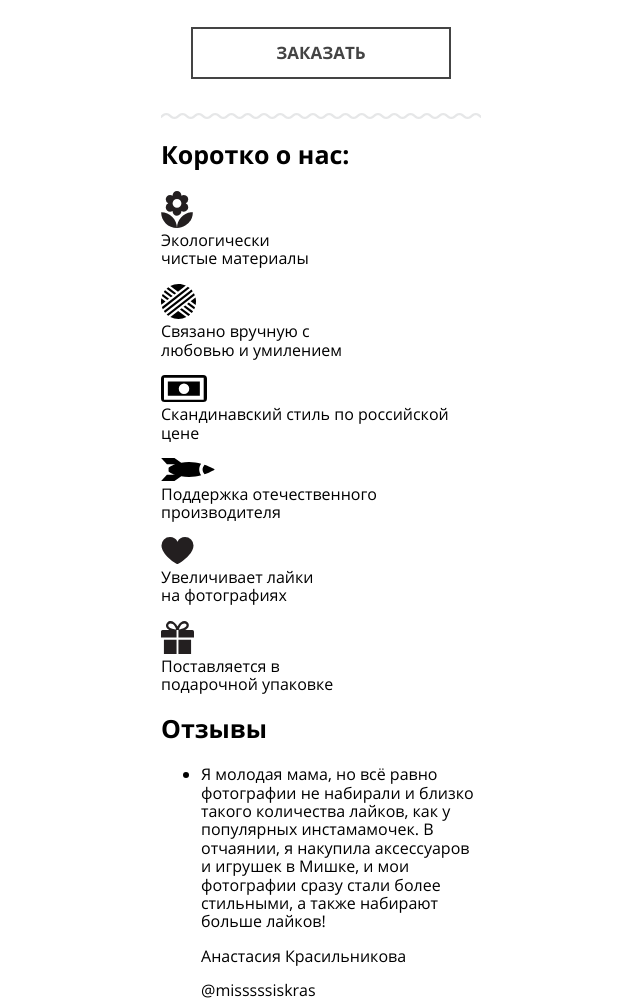
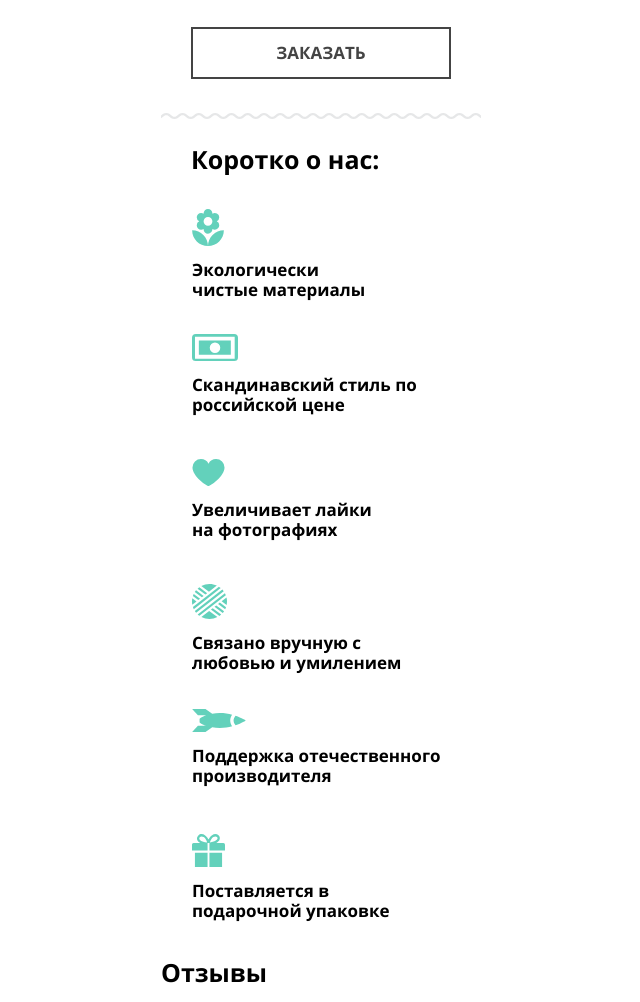
Before and after one commit to FlyaginAS/Academy-Mishka, a website: page dev/index.html in a window 1280 px wide. Shown: the part 1912-2914 px from the top of the page, without its empty margins (319-959 px from the left). Drawn offline with Linux system fonts and the light colour scheme.

Commit message:
styling index/ reviews

```diff
--- a/dev/index.html
+++ b/dev/index.html
@@ -102,9 +102,23 @@
             <h2 class="about__title title">Коротко о нас:</h2>
             <p class="about__description">
                 <svg width="32" height="37" xmlns="http://www.w3.org/2000/svg" viewBox="8.014 4.35 31.972 37.301"><path
-                        d="M24 41.65c8.827 0 15.986-7.159 15.986-15.986C31.158 25.664 24 32.822 24 41.65zM12.641 20.78a4.442 4.442 0 004.44 4.441c.932 0 1.803-.294 2.513-.782l-.036.337a4.443 4.443 0 004.441 4.441c2.451 0 4.44-1.99 4.44-4.441l-.036-.337a4.396 4.396 0 002.514.782c2.451 0 4.44-1.99 4.44-4.441a4.418 4.418 0 00-2.54-3.997 4.434 4.434 0 002.54-3.997 4.441 4.441 0 00-6.954-3.659l.037-.337a4.441 4.441 0 00-8.881 0l.036.337a4.392 4.392 0 00-2.513-.781 4.442 4.442 0 00-4.44 4.44 4.42 4.42 0 002.54 3.997 4.42 4.42 0 00-2.541 3.997zM24 12.343a4.441 4.441 0 014.44 4.44 4.441 4.441 0 01-8.881 0c0-2.451 1.99-4.44 4.441-4.44zM8.014 25.664c0 8.827 7.158 15.986 15.986 15.986 0-8.828-7.158-15.986-15.986-15.986z" fill="#231f20"/></svg><br>
+                        d="M24 41.65c8.827 0 15.986-7.159 15.986-15.986C31.158 25.664 24 32.822 24 41.65zM12.641 20.78a4.442 4.442 0 004.44 4.441c.932 0 1.803-.294 2.513-.782l-.036.337a4.443 4.443 0 004.441 4.441c2.451 0 4.44-1.99 4.44-4.441l-.036-.337a4.396 4.396 0 002.514.782c2.451 0 4.44-1.99 4.44-4.441a4.418 4.418 0 00-2.54-3.997 4.434 4.434 0 002.54-3.997 4.441 4.441 0 00-6.954-3.659l.037-.337a4.441 4.441 0 00-8.881 0l.036.337a4.392 4.392 0 00-2.513-.781 4.442 4.442 0 00-4.44 4.44 4.42 4.42 0 002.54 3.997 4.42 4.42 0 00-2.541 3.997zM24 12.343a4.441 4.441 0 014.44 4.44 4.441 4.441 0 01-8.881 0c0-2.451 1.99-4.44 4.441-4.44zM8.014 25.664c0 8.827 7.158 15.986 15.986 15.986 0-8.828-7.158-15.986-15.986-15.986z" /></svg><br>
                 Экологически <br>
                 чистые материалы
+            </p>
+            <p class="about__description">
+                <svg width="46" height="27" xmlns="http://www.w3.org/2000/svg" viewBox="46.212 56.835 46.575 27.331"><path
+                        d="M88.882 56.835H50.116a3.904 3.904 0 00-3.904 3.905v19.521a3.905 3.905 0 003.904 3.905h38.766a3.906 3.906 0 003.905-3.905V60.739a3.905 3.905 0 00-3.905-3.904zM49.235 81.784V59.551h40.202v22.233H49.235z"/><path d="M53.14 77.88h32.395V63.456H53.14V77.88zm16.359-12.526a5.315 5.315 0 110 10.63 5.315 5.315 0 010-10.63z"/></svg>
+                <br>
+                Скандинавский стиль
+                по российской цене
+            </p>
+            <p class="about__description">
+                <svg width="33" height="27" xmlns="http://www.w3.org/2000/svg" viewBox="47.475 50.071 33.05 27.857"><path
+                        d="M80.525 58.808a8.736 8.736 0 00-8.736-8.736A8.727 8.727 0 0064 54.865a8.727 8.727 0 00-7.789-4.793 8.736 8.736 0 00-8.736 8.736c0 9.127 14.657 19.121 16.525 19.121 1.869 0 16.525-9.95 16.525-19.121z" /></svg>
+                <br>
+                Увеличивает лайки <br>
+                на фотографиях
             </p>
             <p class="about__description">
                 <svg width="35" height="35" xmlns="http://www.w3.org/2000/svg" viewBox="0 0 34.373 34.373"><path
@@ -114,28 +128,14 @@
                 любовью и умилением
             </p>
             <p class="about__description">
-                <svg width="46" height="27" xmlns="http://www.w3.org/2000/svg" viewBox="46.212 56.835 46.575 27.331"><path
-                        d="M88.882 56.835H50.116a3.904 3.904 0 00-3.904 3.905v19.521a3.905 3.905 0 003.904 3.905h38.766a3.906 3.906 0 003.905-3.905V60.739a3.905 3.905 0 00-3.905-3.904zM49.235 81.784V59.551h40.202v22.233H49.235z"/><path d="M53.14 77.88h32.395V63.456H53.14V77.88zm16.359-12.526a5.315 5.315 0 110 10.63 5.315 5.315 0 010-10.63z"/></svg>
-                <br>
-                Скандинавский стиль
-                по российской цене
-            </p>
-            <p class="about__description">
                 <svg width="54" height="23" xmlns="http://www.w3.org/2000/svg" viewBox="612.532 500.386 54.156 23.183"><path
                         d="M652.844 506.098c-3.647-.971-7.839-1.666-12.359-1.666a46.394 46.394 0 00-7.71.623l-6.784-4.668-13.456.005 5.81 6.184h8.447c-4.58 1.598-6.759 3.515-6.759 3.515l.002 3.777s2.313 1.912 6.931 3.518l-8.623-.005-5.811 6.188 13.455.002 6.816-4.692c2.261.398 4.822.647 7.681.648 4.522-.001 8.712-.697 12.36-1.667-1.176-1.775-1.915-3.743-1.918-5.877.004-2.141.739-4.112 1.918-5.885zm3.423 1.034c-1.284 1.605-1.969 3.249-1.965 4.84-.007 1.597.677 3.238 1.968 4.847 6.399-2.162 10.419-4.841 10.419-4.841s-4.019-2.68-10.422-4.846z"/></svg>
                 <br>
                 Поддержка отечественного <br> производителя
             </p>
             <p class="about__description">
-                <svg width="33" height="27" xmlns="http://www.w3.org/2000/svg" viewBox="47.475 50.071 33.05 27.857"><path
-                        d="M80.525 58.808a8.736 8.736 0 00-8.736-8.736A8.727 8.727 0 0064 54.865a8.727 8.727 0 00-7.789-4.793 8.736 8.736 0 00-8.736 8.736c0 9.127 14.657 19.121 16.525 19.121 1.869 0 16.525-9.95 16.525-19.121z" fill="#231f20"/></svg>
-                <br>
-                Увеличивает лайки <br>
-                на фотографиях
-            </p>
-            <p class="about__description">
                 <svg width="33" height="33" xmlns="http://www.w3.org/2000/svg" viewBox="239.665 239.757 32.666 32.486"><path
-                        d="M242.56 272.243h12.504v-13.91H242.56v13.91zm28.182-23.62h-7.335c.521-.267.984-.549 1.396-.845 1.588-1.133 2.424-2.57 2.42-3.999.002-1.169-.556-2.202-1.359-2.901a4.585 4.585 0 00-3.016-1.121c-1.22-.001-2.352.421-3.32 1.069-1.459.979-2.606 2.451-3.424 4.067-.039.079-.078.157-.115.236a12.944 12.944 0 00-1.041-1.792c-.691-.985-1.523-1.86-2.497-2.511-.97-.646-2.103-1.069-3.322-1.069-1.213.004-2.323.514-3.155 1.295-.828.783-1.41 1.885-1.412 3.135-.002.73.211 1.494.649 2.188.552.872 1.424 1.628 2.633 2.248h-6.588c-.878 0-1.591.712-1.591 1.59v5.897h15.396v-7.488h1.873v7.488h15.396v-5.897a1.585 1.585 0 00-1.588-1.59m-22.362-2.339c-.622-.391-1-.785-1.22-1.135-.22-.354-.294-.662-.296-.963-.004-.504.248-1.042.691-1.461.437-.415 1.028-.667 1.563-.667h.013c.685 0 1.366.232 2.046.683 1.018.671 1.975 1.85 2.645 3.187.342.676.609 1.39.789 2.087-3.083-.321-5.079-1.002-6.231-1.731m10.537-1.627c.557-.797 1.21-1.466 1.887-1.916.68-.451 1.362-.683 2.047-.683h.006c.574 0 1.117.22 1.494.55.377.336.571.739.573 1.171-.004.512-.272 1.259-1.467 2.132-1.138.825-3.101 1.673-6.127 2.265a10.57 10.57 0 011.587-3.519m-1.981 27.586h12.506v-13.91h-12.506v13.91z" fill="#231f20"/></svg>
+                        d="M242.56 272.243h12.504v-13.91H242.56v13.91zm28.182-23.62h-7.335c.521-.267.984-.549 1.396-.845 1.588-1.133 2.424-2.57 2.42-3.999.002-1.169-.556-2.202-1.359-2.901a4.585 4.585 0 00-3.016-1.121c-1.22-.001-2.352.421-3.32 1.069-1.459.979-2.606 2.451-3.424 4.067-.039.079-.078.157-.115.236a12.944 12.944 0 00-1.041-1.792c-.691-.985-1.523-1.86-2.497-2.511-.97-.646-2.103-1.069-3.322-1.069-1.213.004-2.323.514-3.155 1.295-.828.783-1.41 1.885-1.412 3.135-.002.73.211 1.494.649 2.188.552.872 1.424 1.628 2.633 2.248h-6.588c-.878 0-1.591.712-1.591 1.59v5.897h15.396v-7.488h1.873v7.488h15.396v-5.897a1.585 1.585 0 00-1.588-1.59m-22.362-2.339c-.622-.391-1-.785-1.22-1.135-.22-.354-.294-.662-.296-.963-.004-.504.248-1.042.691-1.461.437-.415 1.028-.667 1.563-.667h.013c.685 0 1.366.232 2.046.683 1.018.671 1.975 1.85 2.645 3.187.342.676.609 1.39.789 2.087-3.083-.321-5.079-1.002-6.231-1.731m10.537-1.627c.557-.797 1.21-1.466 1.887-1.916.68-.451 1.362-.683 2.047-.683h.006c.574 0 1.117.22 1.494.55.377.336.571.739.573 1.171-.004.512-.272 1.259-1.467 2.132-1.138.825-3.101 1.673-6.127 2.265a10.57 10.57 0 011.587-3.519m-1.981 27.586h12.506v-13.91h-12.506v13.91z" /></svg>
                 <br>
                 Поставляется в <br>
                 подарочной упаковке
--- a/dev/sass/3layout/_4about.scss
+++ b/dev/sass/3layout/_4about.scss
@@ -0,0 +1,22 @@
+.about{
+  padding-top:5px;
+  padding-left:30px;
+  padding-right:30px;
+}
+.about__title{
+  margin-bottom:33px;
+}
+.about__description{
+  font:17px/20px open_sans, sans-serif;
+  color: black;
+  font-weight: bold;
+  min-height: 100px;
+  margin:0;
+  margin-bottom:25px;
+  padding:0;
+  border:1px solid transparent;
+  svg{
+    margin-bottom:10px;
+    fill:#63d1bb;
+  }
+}
```
Also changed, not shown: dev/main.css, 1 other file.
